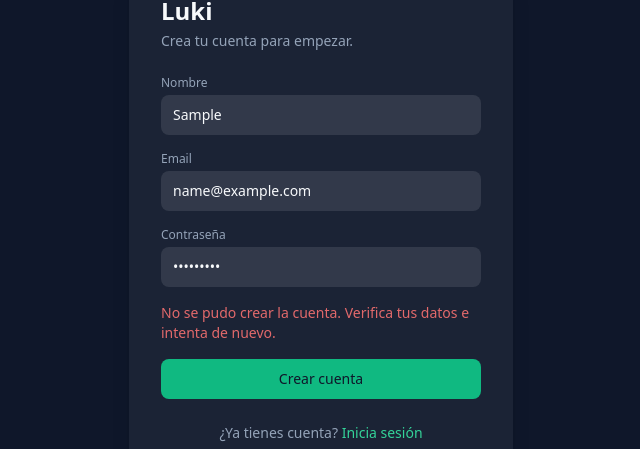
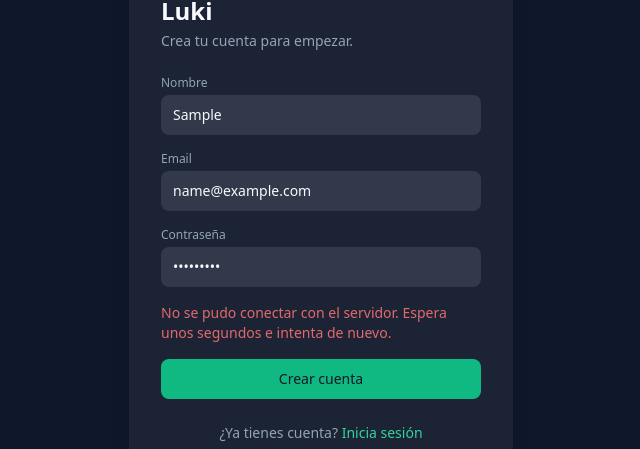
Before and after one commit to Renxoll/Luki-Web-Application, a React (Vite) app: page /register in a window 1280 px wide. Both pictures are taken after typing "Sample", "name@example.com", "Sample123" into the empty fields and a click on the button "Crear cuenta". Shown: the part 181-630 px from the top of the page, without its empty margins (319-959 px from the left). Built offline with nearby package versions, Linux system fonts and the light colour scheme; no server answers.

Commit message:
feat(iam): modify login and register to diagnose the error for login the application

```diff
--- a/src/features/auth/pages/Login.jsx
+++ b/src/features/auth/pages/Login.jsx
@@ -5,12 +5,22 @@ import { useLogin } from '../api/useLogin'
 export function Login() {
   const [email, setEmail] = useState('')
   const [password, setPassword] = useState('')
-  const { mutate, isPending, isError } = useLogin()
+  const { mutate, isPending, isError, error } = useLogin()
 
   function handleSubmit(e) {
     e.preventDefault()
     mutate({ email, password })
   }
+
+  // El backend corre en el plan free de Render, que se duerme tras 15 min de
+  // inactividad: un 401 es realmente una credencial inválida, pero cualquier
+  // otro fallo (503, timeout, sin respuesta) suele ser el cold start, no un
+  // typo del usuario, así que hay que decirle que reintente en vez de
+  // hacerle dudar de su contraseña.
+  const errorMessage =
+    error?.response?.status === 401
+      ? 'Credenciales inválidas. Verifica tu email y contraseña.'
+      : 'No se pudo conectar con el servidor. Espera unos segundos e intenta de nuevo.'
 
   return (
     <div className="flex min-h-screen items-center justify-center bg-slate-900 px-4 text-slate-50">
@@ -51,11 +61,7 @@ export function Login() {
             />
           </div>
 
-          {isError && (
-            <p className="text-sm text-red-400/90">
-              Credenciales inválidas. Verifica tu email y contraseña.
-            </p>
-          )}
+          {isError && <p className="text-sm text-red-400/90">{errorMessage}</p>}
 
           <button
             type="submit"
--- a/src/features/auth/pages/Register.jsx
+++ b/src/features/auth/pages/Register.jsx
@@ -6,12 +6,22 @@ export function Register() {
   const [displayName, setDisplayName] = useState('')
   const [email, setEmail] = useState('')
   const [password, setPassword] = useState('')
-  const { mutate, isPending, isError } = useRegister()
+  const { mutate, isPending, isError, error } = useRegister()
 
   function handleSubmit(e) {
     e.preventDefault()
     mutate({ displayName, email, password })
   }
+
+  // Mismo criterio que en Login: el backend corre en el plan free de Render y
+  // se duerme tras 15 min de inactividad, así que un fallo sin respuesta 409
+  // suele ser el cold start, no un dato inválido del formulario.
+  const errorMessage =
+    error?.response?.status === 409
+      ? 'Ya existe una cuenta registrada con ese email.'
+      : error?.response
+        ? 'No se pudo crear la cuenta. Verifica tus datos e intenta de nuevo.'
+        : 'No se pudo conectar con el servidor. Espera unos segundos e intenta de nuevo.'
 
   return (
     <div className="flex min-h-screen items-center justify-center bg-slate-900 px-4 text-slate-50">
@@ -66,11 +76,7 @@ export function Register() {
             />
           </div>
 
-          {isError && (
-            <p className="text-sm text-red-400/90">
-              No se pudo crear la cuenta. Verifica tus datos e intenta de nuevo.
-            </p>
-          )}
+          {isError && <p className="text-sm text-red-400/90">{errorMessage}</p>}
 
           <button
             type="submit"
```
